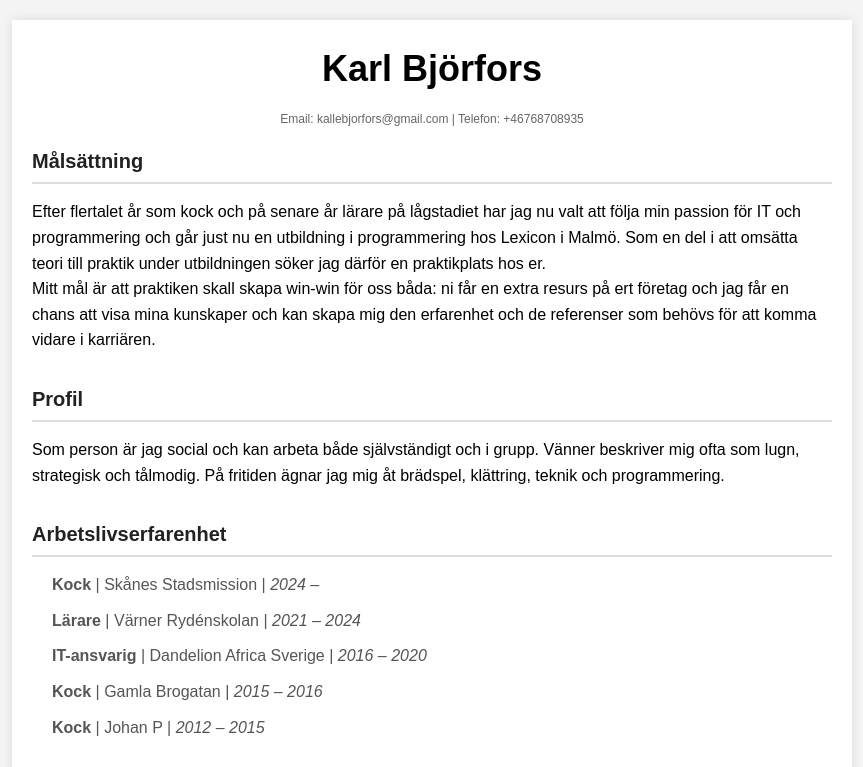
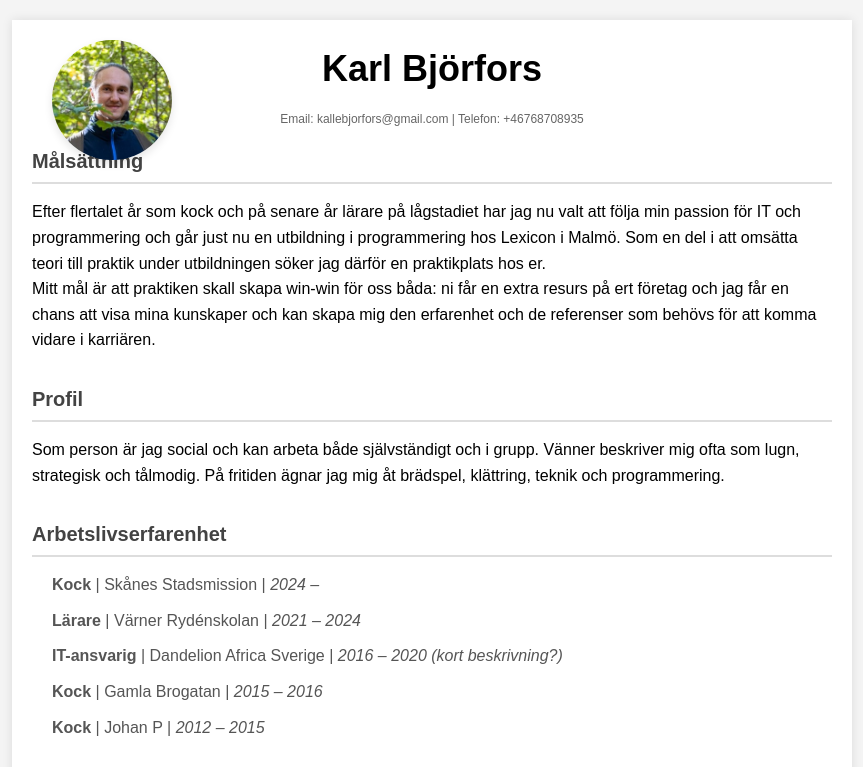
Before and after one commit to Karlbjorfors/V5MiniProject1CV, a plain HTML site: page cv.html in a window 1280 px wide. Shown: the top 767 px of the page, without its empty margins (208-1071 px from the left). Drawn offline with Linux system fonts and the light colour scheme.

Commit message:
Add profile photo to CV and update styling; adjust experience description

```diff
--- a/cv.css
+++ b/cv.css
@@ -32,16 +32,14 @@ header {
 
 /* Profile photo styling */
 .profile-photo {
-    width: 120px;
-    height: 120px;
-    border-radius: 50%;
-    object-fit: cover;
-    margin: 0 auto 10px;
-    display: block;
-    position: absolute;
-    top: 20px;
-    right: 20px;
-    box-shadow: 0 4px 8px rgba(0, 0, 0, 0.1);
+    width: 120px; /* Size of the photo */
+    height: 120px; /* Square dimensions */
+    border-radius: 50%; /* Makes the photo circular */
+    object-fit: cover; /* Ensures the image scales properly */
+    position: absolute; /* Position it in the header */
+    top: 0px; /* Adjust vertical position */
+    left: 20px; /* Adjust horizontal position */
+    box-shadow: 0 4px 8px rgba(0, 0, 0, 0.1); /* Add a subtle shadow */
 }
 
 header h1 {
@@ -52,13 +50,13 @@ header h1 {
 header h6 {
     margin: 0;
     font-size: 10px;
-    color: #333;
+    color: #666;
 }
 
 header h2 {
     margin: 0;
     font-size: 14px;
-    color: #333;
+    color: #666;
 }
 
 header p {
@@ -73,7 +71,7 @@ section {
 
 section h2 {
     font-size: 20px;
-    color: #222;
+    color: #434343;
     border-bottom: 2px solid #ddd;
     padding-bottom: 5px;
     margin-bottom: 15px;
--- a/cv.html
+++ b/cv.html
@@ -11,6 +11,7 @@
         <header>
             <h1>Karl Björfors</h1>
             <p>Email: kallebjorfors@gmail.com | Telefon: +46768708935</p>
+            <img src="image.png" alt="Profile Picture" class="profile-photo">
         </header>
 
         <main>
@@ -37,7 +38,7 @@
                 <ul>
                     <li><strong>Kock</strong> | Skånes Stadsmission | <em>2024 –</em></li>
                     <li><strong>Lärare</strong> | Värner Rydénskolan | <em>2021 – 2024</em></li>
-                    <li><strong>IT-ansvarig</strong> | Dandelion Africa Sverige | <em>2016 – 2020</em></li>
+                    <li><strong>IT-ansvarig</strong> | Dandelion Africa Sverige | <em>2016 – 2020 (kort beskrivning?)</em></li>
                     <li><strong>Kock</strong> | Gamla Brogatan | <em>2015 – 2016</em></li>
                     <li><strong>Kock</strong> | Johan P | <em>2012 – 2015</em></li>
                 </ul>
```
Also changed, not shown: index.html (+2 -2 lines), image.png (added).
